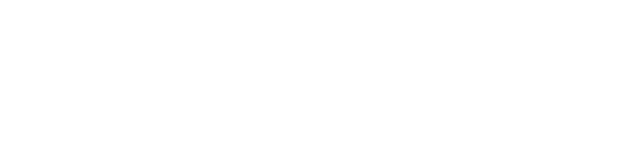
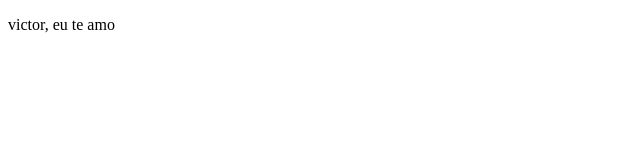
Before and after one commit to Faelzxpr09/siteETEC, a plain HTML site: page index.html in a window 1280 px wide. Shown: the whole page, without its empty margins (0-640 px from the left). Drawn offline with Linux system fonts and the light colour scheme.

Commit message:
add tag H1 e p

```diff
--- a/index.html
+++ b/index.html
@@ -9,7 +9,7 @@
 <body>
     <header>
         <div>
-
+            <p>victor, eu te amo</p>
         </div>
     </header>
 </body>
```
